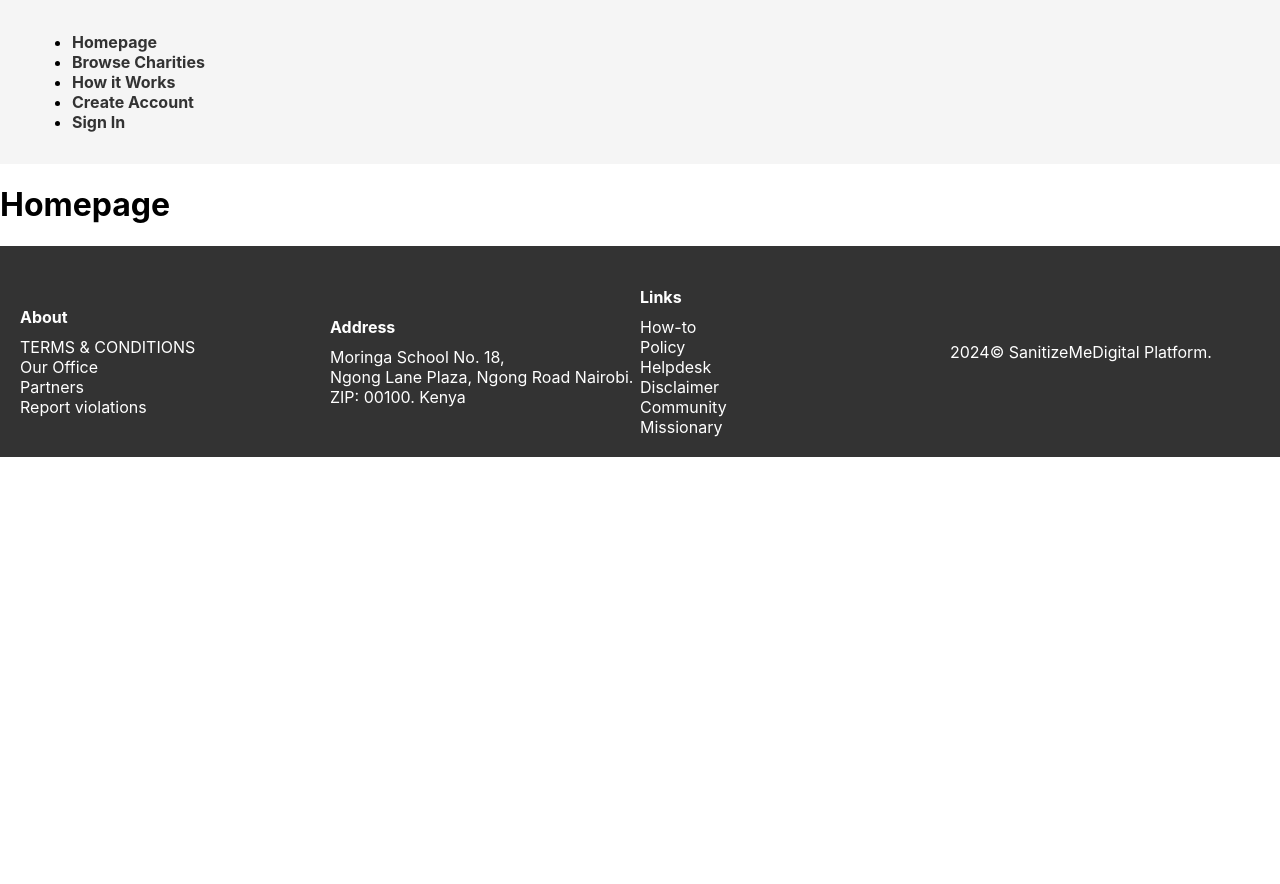
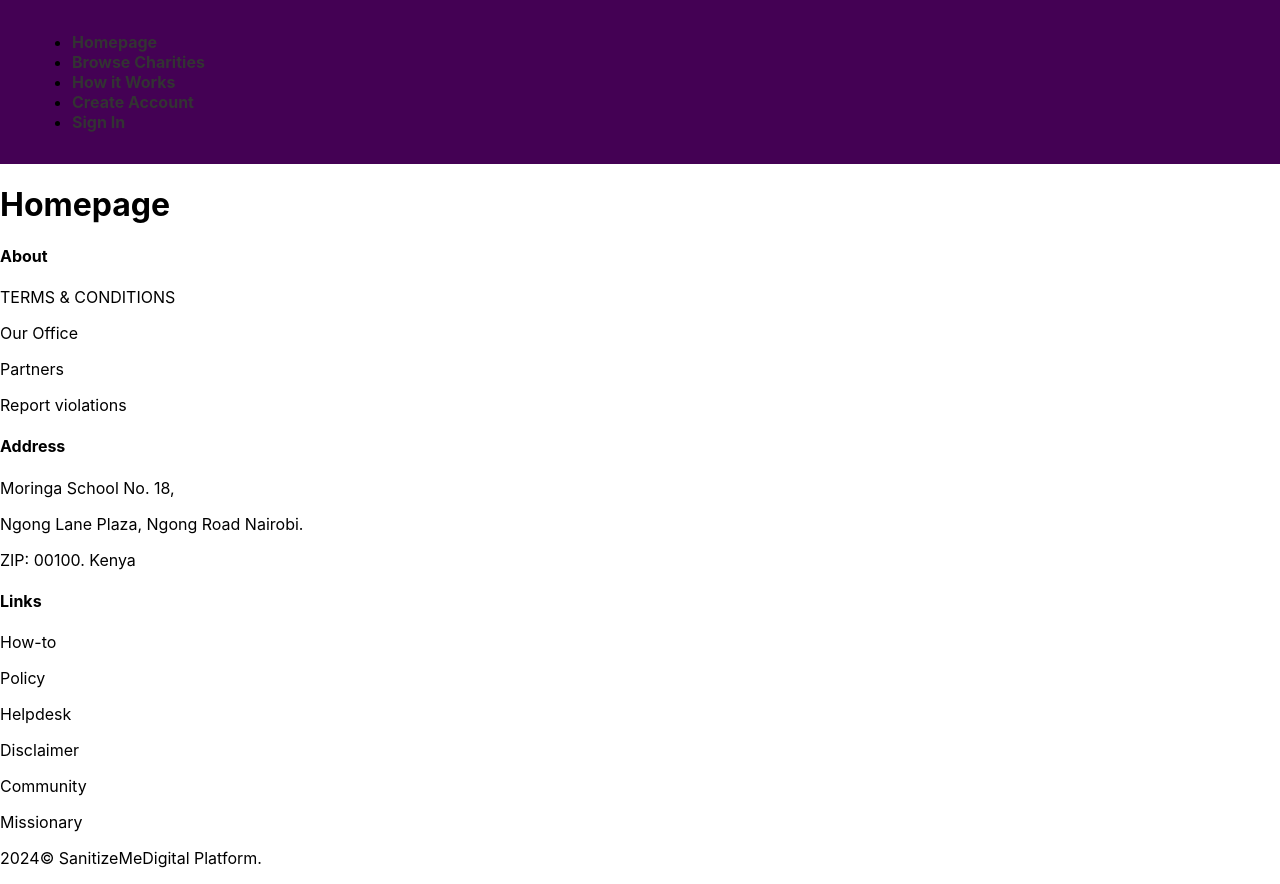
Before and after one commit to Arnold-In-Tech/sanitizeMe, a React (Create React App) app in the folder client/: page / in a window 1280 px wide. Before the commit the page ends 800 px from the top, so only its background shows below. Built offline with nearby package versions, Linux system fonts and the light colour scheme.

Commit message:
modifyed

```diff
--- a/client/src/App.css
+++ b/client/src/App.css
@@ -1,5 +1,5 @@
 .header {
-  background-color: #f5f5f5;
+  background-color: #440154;
   padding: 1rem 2rem;
   display: flex;
   justify-content: space-between;
@@ -27,23 +27,52 @@
   color: #007bff;
 }
 
-.footer {
-  display: flex;
-  justify-content: space-between;
-  align-items: center;
-  background-color: #333;
-  color: #fff;
-  padding: 20px;
+
+
+.about-container {
+    background-color: #f9f9f9;
+    padding: 30px;
+    border-radius: 10px;
+    box-shadow: 0 0 10px rgba(0, 0, 0, 0.1);
 }
 
-.footer div {
-  flex: 1;
+.about-container h2 {
+    color: #333;
+    margin-bottom: 20px;
 }
 
-.footer h4 {
-  margin-bottom: 10px;
+.about-container p {
+    color: #666;
+    line-height: 1.6;
 }
 
-.footer p {
-  margin: 0;
+.actions {
+    margin-top: 20px;
 }
+
+.actions a {
+    display: inline-block;
+    margin-right: 15px;
+    padding: 8px 20px;
+    background-color: #007bff;
+    color: #fff;
+    text-decoration: none;
+    border-radius: 5px;
+    transition: background-color 0.3s;
+}
+
+.actions a:hover {
+    background-color: #0056b3;
+}
+
+.read-more {
+    display: block;
+    margin-top: 20px;
+    text-decoration: none;
+    color: #007bff;
+    transition: color 0.3s;
+}
+
+.read-more:hover {
+    color: #0056b3;
+}
--- a/client/src/App.js
+++ b/client/src/App.js
@@ -4,12 +4,14 @@ import Header from './components/Header';
 import Footer from './components/Footer';
 import { BrowserRouter as Router, Routes, Route } from 'react-router-dom';
 import SignUp from './components/SignUp';
-import AboutUs from './components/AboutUs.js';
+import AboutUs from './components/AboutUs';
+
 
 const Homepage = () => <h1>Homepage</h1>;
 const BrowseCharities = () => <h1>Browse Charities</h1>;
 const HowItWorks = () => <h1>How It Works</h1>;
 const SignIn = () => <h1>Sign In</h1>;
+
 
 const App = () => {
   return (
--- a/client/src/components/Footer.js
+++ b/client/src/components/Footer.js
@@ -1,4 +1,5 @@
-import React from 'react';
+import React from 'react'
+
 
 const Footer = () => {
   return (
```
